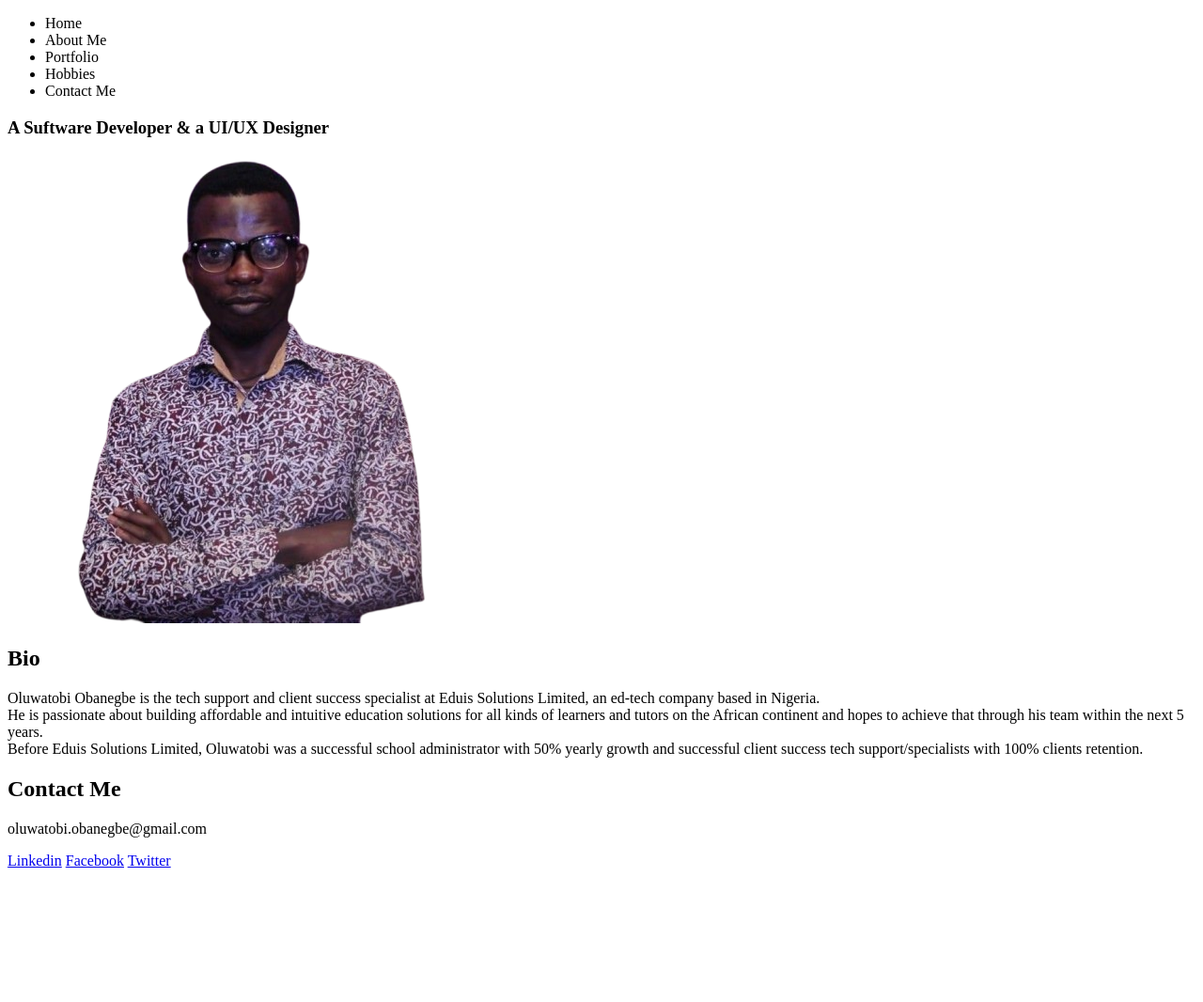
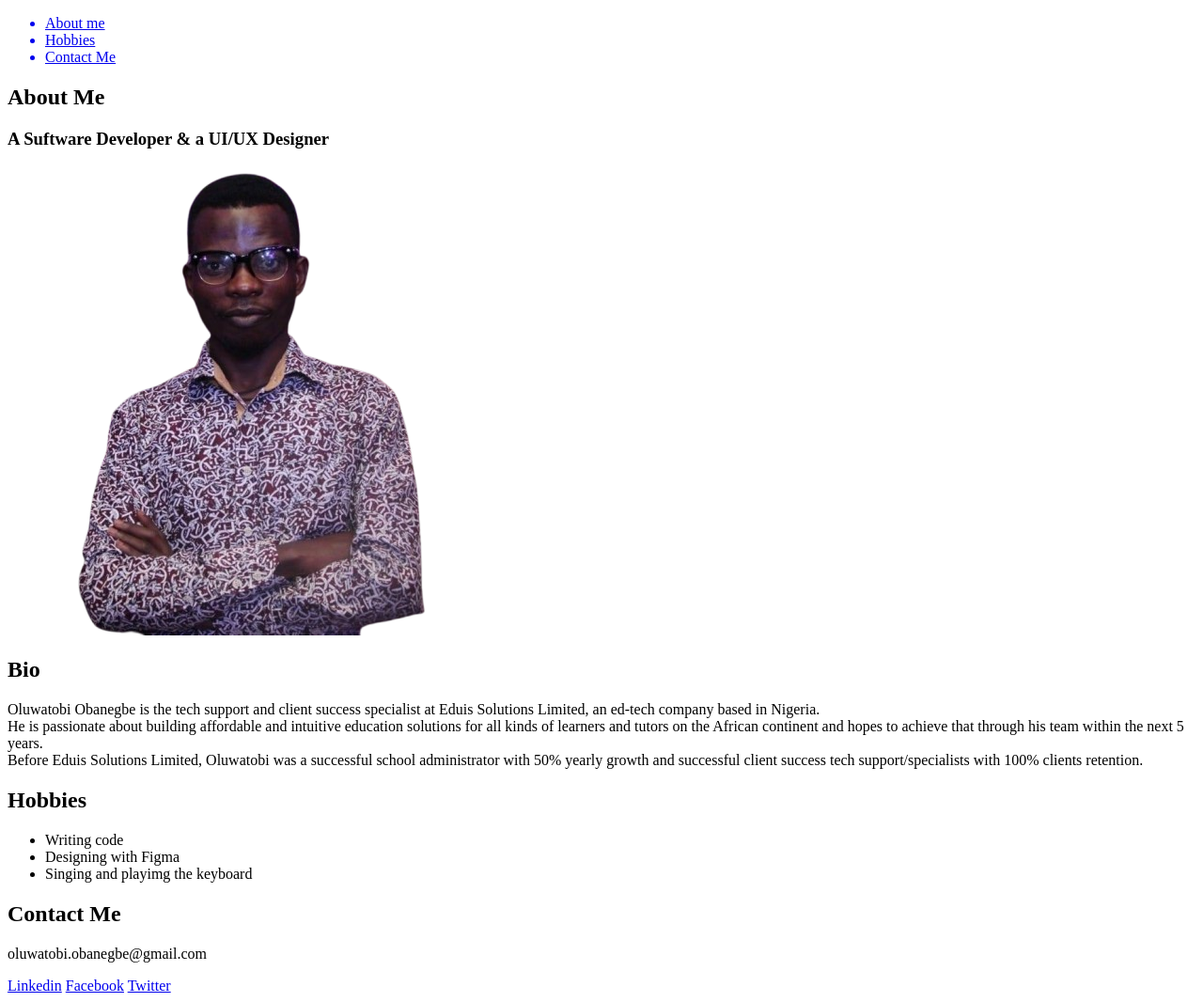
Before and after one commit to obanegbe/About-me, a plain HTML site: page index.html in a window 1280 px wide. Shown: the whole page at 94% size. Before the commit the page ends 933 px from the top, so only its background shows below. Drawn offline with Linux system fonts and the light colour scheme.

Commit message:
Add hobbies

```diff
--- a/index.html
+++ b/index.html
@@ -9,15 +9,14 @@
     <header>
         <nav>
             <ul>
-                <li>Home</li>
-                <li>About Me</li>
-                <li>Portfolio</li>
-                <li>Hobbies</li>
-                <li>Contact Me</li>
+                <a href="#about"><li>About me</li></a>
+                <a href="#hobbies"><li>Hobbies</li></a>
+                <a href="#contact"><li>Contact Me</li></a>
             </ul>
         </nav>
     </header>
     <section>
+        <h2 id="about">About Me</h2>
         <h3>A Suftware Developer & a UI/UX Designer</h3>
         <img src="image/obanegbe.png" alt="Mr Obanegbe">
         <h2>Bio</h2>
@@ -26,10 +25,18 @@
             Before Eduis Solutions Limited, Oluwatobi was a successful school administrator with 50% yearly growth and successful client success tech support/specialists with 100% clients retention.
         </p>
     </section>
+    <section>
+        <h2 id="hobbies">Hobbies</h2>
+        <ul>
+            <li>Writing code</li>
+            <li>Designing with Figma</li>
+            <li>Singing and playimg the keyboard</li>
+        </ul>
+    </section>
 </body>
 <footer>
     <div>
-        <h2>Contact Me</h2>
+        <h2 id="contact">Contact Me</h2>
         <p>oluwatobi.obanegbe@gmail.com</p>
         <a href="https://www.linkedin.com/in/oluwatobi-obanegbe-16169133/" target="_blank">Linkedin</a>
         <a href="https://web.facebook.com/obanegbe.oluwatobi" target="_blank">Facebook</a>
```
